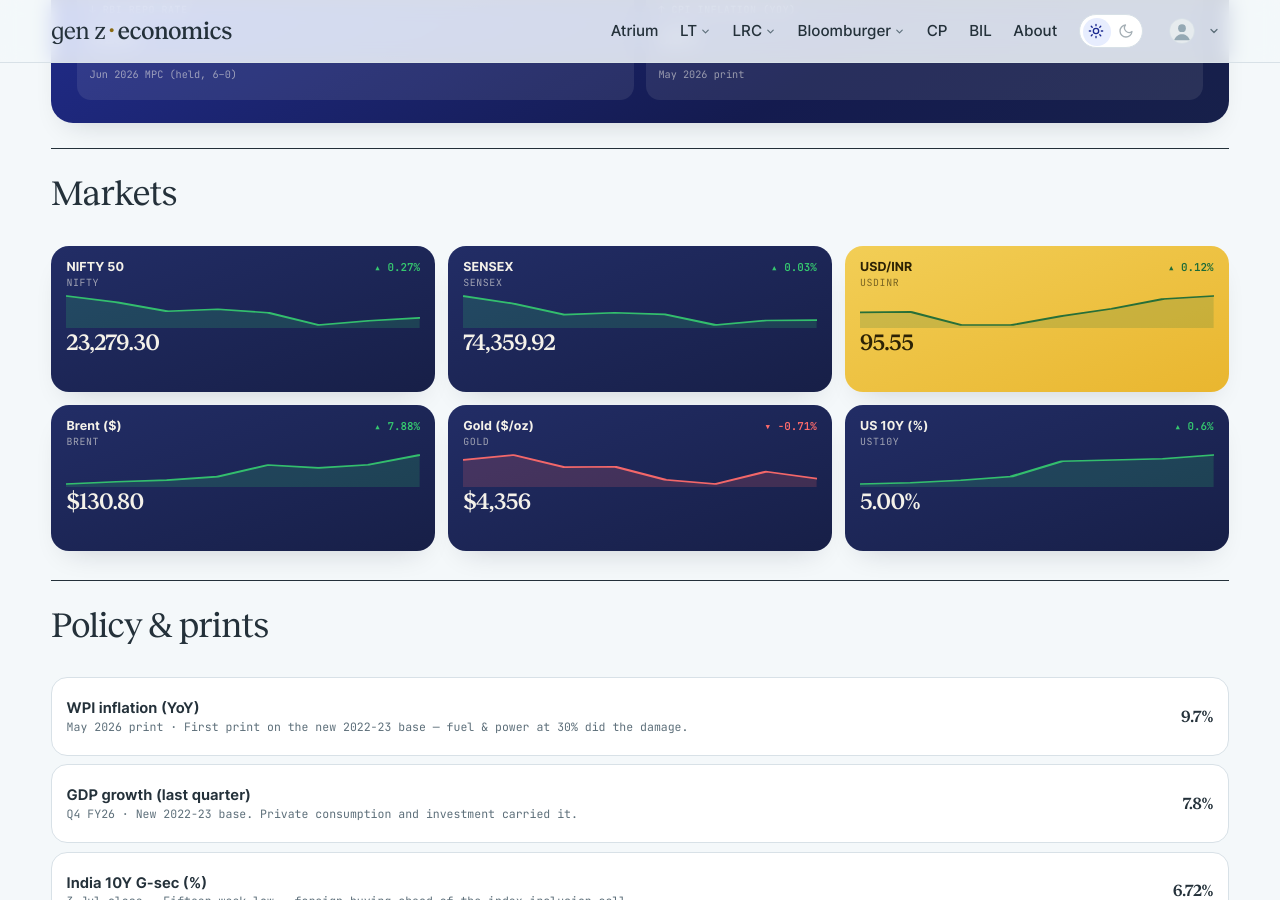
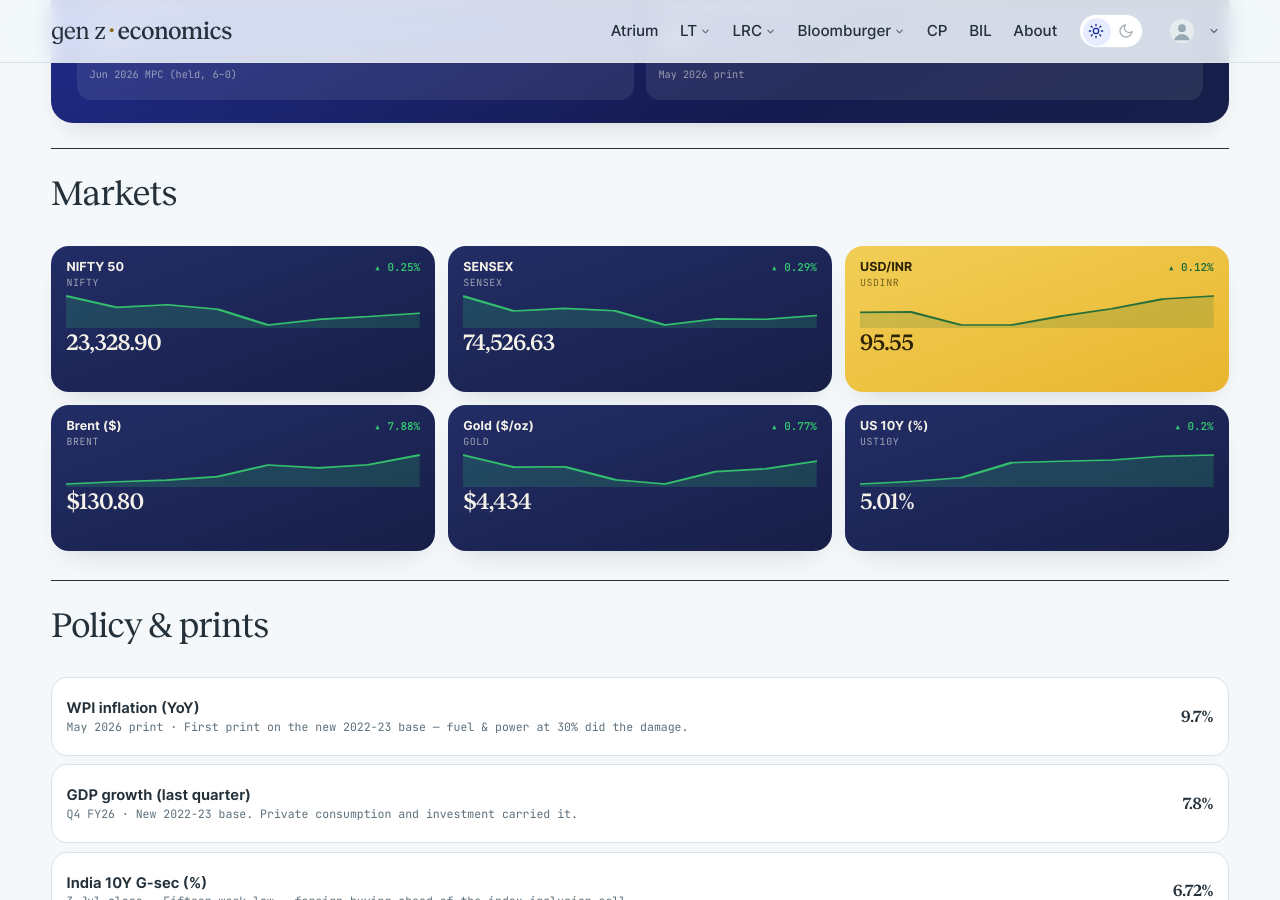
Before and after one commit to harsharya7021/genz-economics.com, a Jekyll site: the page built from macro-watch.html, in a window 1280 px wide and 900 px high, scrolled down 599 px. Built offline with Jekyll 4.4.1, drawn with Linux system fonts in a browser that asks for light colours; comment, search, counter and statistics services are not loaded.

Commit message:
data: morning market refresh

```diff
--- a/_data/macro.json
+++ b/_data/macro.json
@@ -1,34 +1,34 @@
 {
-  "as_of": "17 Sep 2026 close",
+  "as_of": "18 Sep 2026 close",
   "auto": {
     "nifty": {
       "label": "NIFTY 50",
-      "v": "23,279.30",
-      "chg": 0.27,
+      "v": "23,328.90",
+      "chg": 0.25,
       "spark": [
-        23779.15,
         23635.1,
         23431.5,
         23477.801,
         23398.1,
         23118.6,
         23217.6,
-        23279.301
+        23270.6,
+        23328.9
       ]
     },
     "sensex": {
       "label": "SENSEX",
-      "v": "74,359.92",
-      "chg": 0.03,
+      "v": "74,526.63",
+      "chg": 0.29,
       "spark": [
-        76132.812,
         75577.578,
         74764.227,
         74902.594,
         74781.758,
         74003.82,
         74336.453,
-        74359.922
+        74314.594,
+        74526.633
       ]
     },
     "usdinr": {
@@ -63,32 +63,32 @@
     },
     "gold": {
       "label": "Gold ($/oz)",
-      "v": "$4,356",
-      "chg": -0.71,
+      "v": "$4,434",
+      "chg": 0.77,
       "spark": [
-        4439.0,
         4460.7,
         4407.3,
         4408.9,
         4351.9,
         4332.8,
         4387.5,
-        4356.5
+        4399.7,
+        4433.7
       ]
     },
     "ust10y": {
       "label": "US 10Y (%)",
-      "v": "5.00%",
-      "chg": 0.6,
+      "v": "5.01%",
+      "chg": 0.2,
       "spark": [
-        4.77,
         4.78,
         4.8,
         4.83,
         4.95,
         4.96,
         4.97,
-        5.0
+        5.0,
+        5.01
       ]
     }
   },
--- a/_data/markets.yml
+++ b/_data/markets.yml
@@ -2,38 +2,38 @@
 # USD/INR) are refreshed each weekday morning by the market-data workflow;
 # the India 10Y G-Sec line is maintained by hand. Do not hand-edit the
 # live tickers — the job overwrites them.
-as_of: 17 Sep 2026
+as_of: 18 Sep 2026
 tickers:
 - symbol: NIFTY 50
   code: ^NSEI
-  value: 23,279.30
-  change: '+61.70'
-  pct: +0.27%
+  value: 23,328.90
+  change: '+58.30'
+  pct: +0.25%
   dir: up
   spark:
-  - 23779.15
   - 23635.1
   - 23431.5
   - 23477.801
   - 23398.1
   - 23118.6
   - 23217.6
-  - 23279.301
+  - 23270.6
+  - 23328.9
 - symbol: SENSEX
   code: BSE
-  value: 74,359.92
-  change: '+23.47'
-  pct: +0.03%
+  value: 74,526.63
+  change: '+212.04'
+  pct: +0.29%
   dir: up
   spark:
-  - 76132.812
   - 75577.578
   - 74764.227
   - 74902.594
   - 74781.758
   - 74003.82
   - 74336.453
-  - 74359.922
+  - 74314.594
+  - 74526.633
 - symbol: USD / INR
   code: FX
   value: '95.55'
```
